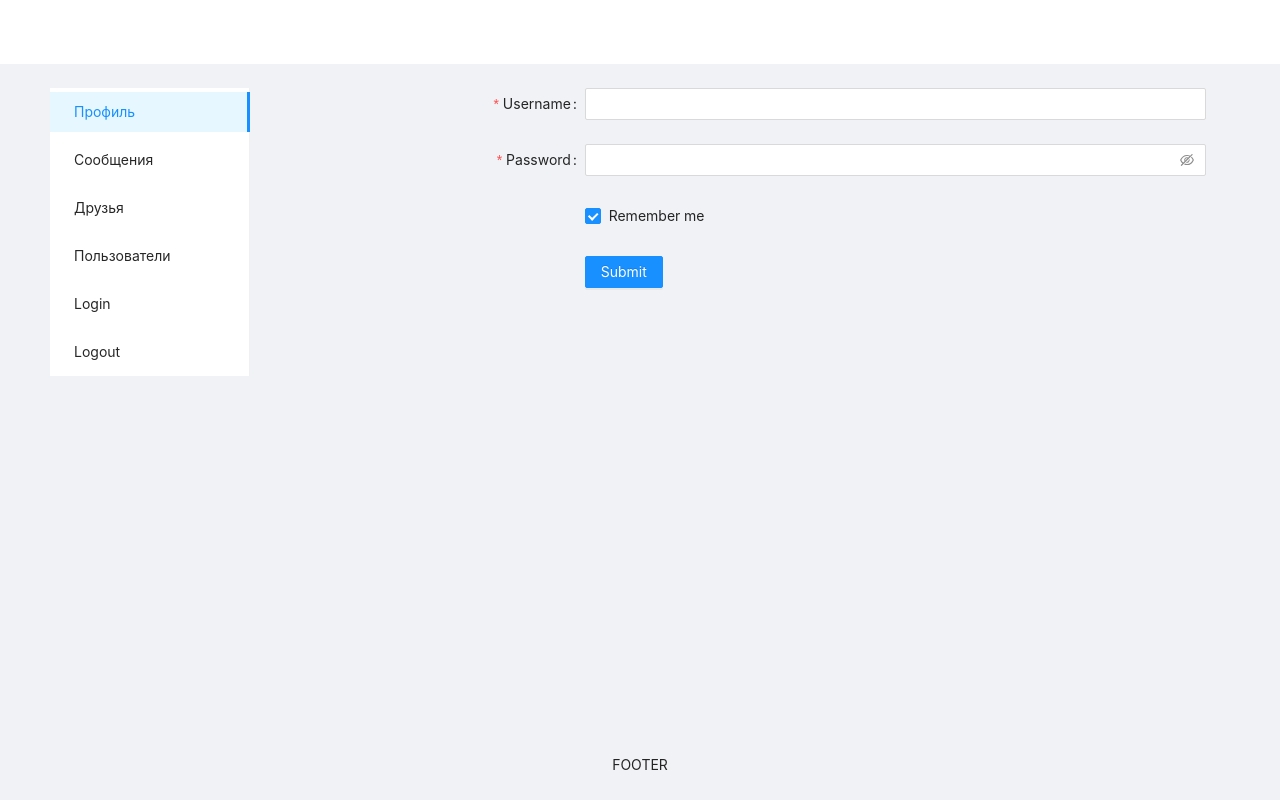
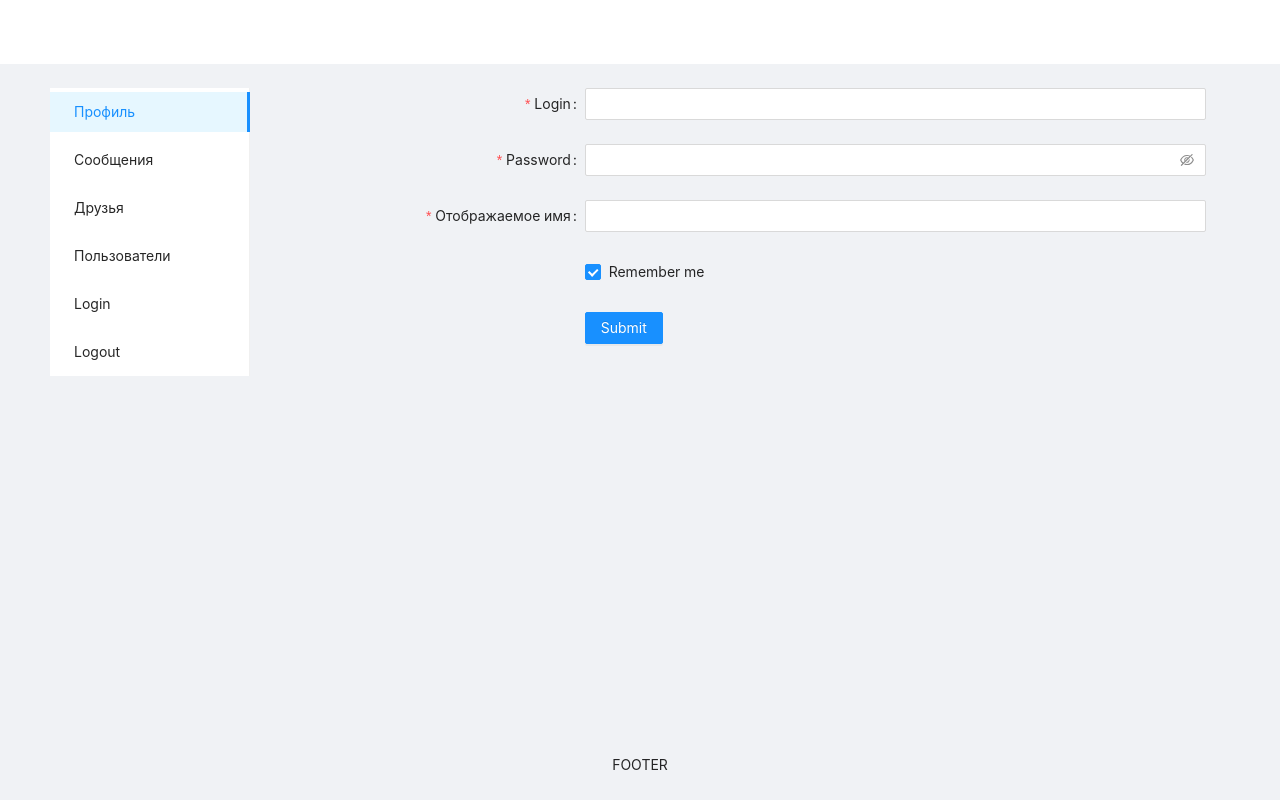
Before and after one commit to asuroedov/sn, a React (Create React App) app: page /login in a window 1280 px wide. Built offline with nearby package versions, Linux system fonts and the light colour scheme.

Commit message:
add field name in registration form and api

```diff
--- a/src/api/auth.ts
+++ b/src/api/auth.ts
@@ -18,11 +18,11 @@ type DeleteResponseType = {
 }
 
 export const AuthAPI = {
-    regist: () => {
+    registration: () => {
         return 42
     },
-    login: (login: string, password: string) => {
-        return axios.post<LoginResponseType>(BASE_URL + `/login`, {login, password})
+    login: (login: string, password: string, name: string) => {
+        return axios.post<LoginResponseType>(BASE_URL + `/login`, {login, password, name})
     },
     logout: () => {
         return axios.delete<DeleteResponseType>(BASE_URL + `/login`, {headers: {token: TOKEN}})
--- a/src/components/login/Login.tsx
+++ b/src/components/login/Login.tsx
@@ -14,8 +14,9 @@ const tailLayout = {
 };
 
 type FormDataType = {
-    username: string
+    login: string
     password: string
+    name: string
     remember: boolean
 }
 const Login = () => {
@@ -24,7 +25,7 @@ const Login = () => {
     const dispatch = useDispatch()
 
     const onFinish = (values: FormDataType) => {
-        dispatch(loginTC(values.username, values.password))
+        dispatch(loginTC(values.login, values.password, values.name))
     };
 
     const onFinishFailed = (errorInfo: any) => {
@@ -42,8 +43,8 @@ const Login = () => {
             onFinishFailed={onFinishFailed}
         >
             <Form.Item
-                label="Username"
-                name="username"
+                label="Login"
+                name="login"
                 rules={[{required: true, message: 'Please input your username!'}]}
             >
                 <Input/>
@@ -55,6 +56,14 @@ const Login = () => {
                 rules={[{required: true, message: 'Please input your password!'}]}
             >
                 <Input.Password/>
+            </Form.Item>
+
+            <Form.Item
+                label="Отображаемое имя"
+                name="name"
+                rules={[{required: true, message: 'Please input your name!'}]}
+            >
+                <Input/>
             </Form.Item>
 
             <Form.Item {...tailLayout} name="remember" valuePropName="checked">
--- a/src/data/auth-reducer.ts
+++ b/src/data/auth-reducer.ts
@@ -33,9 +33,9 @@ export const actions = {
     setAuthDate: (data: InitialStateType) => ({type: 'auth-reducer/setAuthDate', data} as const)
 }
 
-export const loginTC = (login: string, password: string): CommonThunkType<ActionsType> => {
+export const loginTC = (login: string, password: string, name: string): CommonThunkType<ActionsType> => {
     return async (dispatch) => {
-        const response = await AuthAPI.login(login, password)
+        const response = await AuthAPI.login(login, password, name)
         if (response.data.resultCode === ResponseCodes.Success) {
             dispatch(actions.setAuthDate({userId: response.data.data.userId, login: response.data.data.login, token: response.data.data.token,  isAuth: true}))
             localStorage.setItem('token', response.data.data.token)
```
